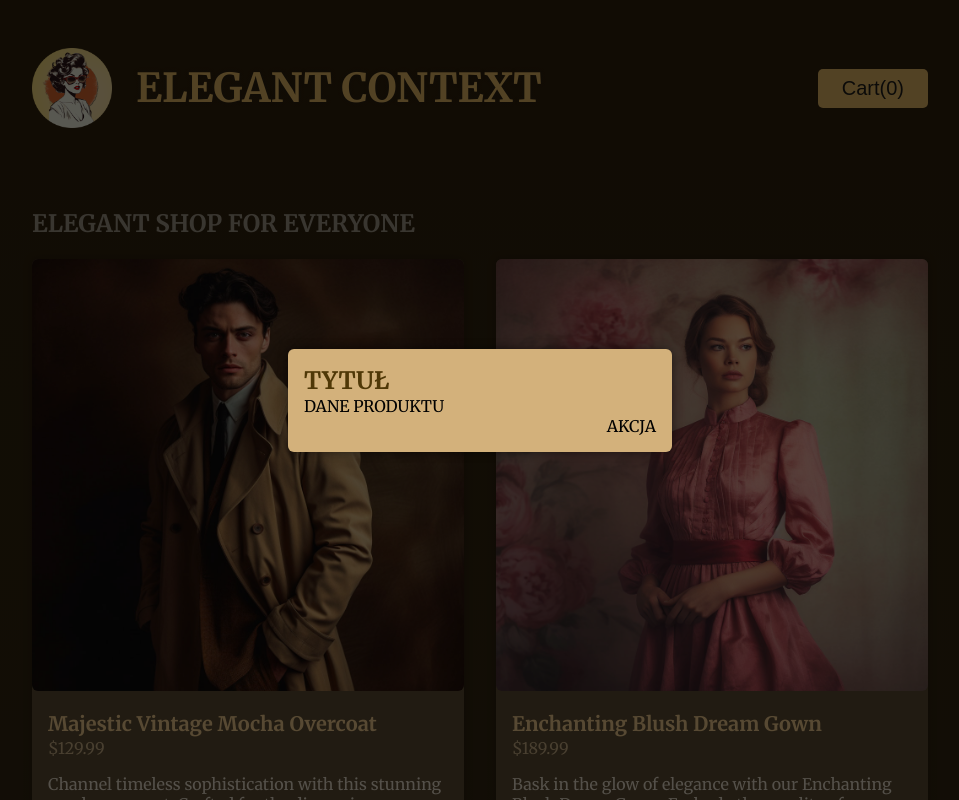
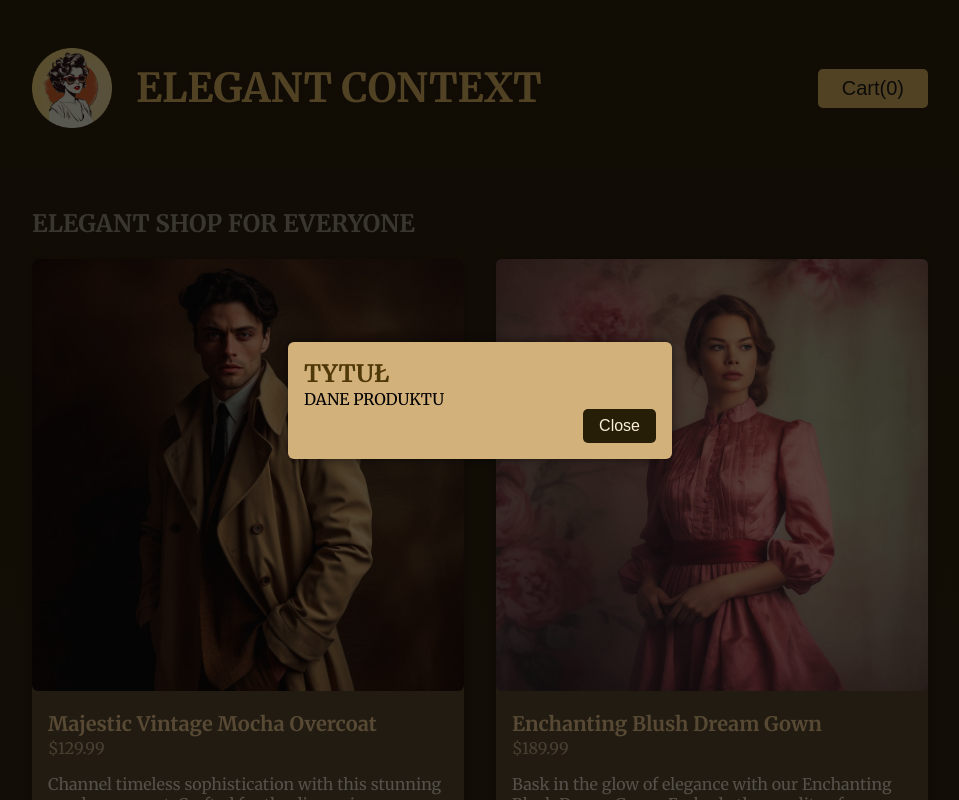
Before and after one commit to Kasia1781/shop_React-s_ContextAPI, a React (Vite) app: page / in a window 1280 px wide. Both pictures are taken after a click on the button "Cart(0)". Shown: the top 800 px of the page, without its empty margins (160-1119 px from the left). Built offline with nearby package versions, Linux system fonts and the light colour scheme.

Commit message:
added actions in Modal

```diff
--- a/src/components/Header.tsx
+++ b/src/components/Header.tsx
@@ -1,4 +1,4 @@
-import { useRef } from 'react';
+import { type ReactNode, useRef } from 'react';
 import Modal, { ModalHandle } from './Modal';
 
 type HeaderProps = {
@@ -15,9 +15,11 @@ export default function Header({ image }: HeaderProps) {
 		modal.current?.open();
 	}
 
+	const modalAction: ReactNode = <button>Close</button>;
+
 	return (
 		<>
-			<Modal ref={modal} />
+			<Modal ref={modal} actions={modalAction} />
 			<header id='main-header'>
 				<div id='main-title'>
 					<img {...image} />
--- a/src/components/Modal.tsx
+++ b/src/components/Modal.tsx
@@ -1,11 +1,12 @@
-import { forwardRef, useImperativeHandle, useRef } from 'react';
+import { forwardRef, type ReactNode, useImperativeHandle, useRef } from 'react';
 import { createPortal } from 'react-dom';
 
 export type ModalHandle = {
+	actions?: ReactNode;
 	open: () => void;
 };
 
-const Modal = forwardRef<ModalHandle>(function Modal(_, ref) {
+const Modal = forwardRef<ModalHandle>(function Modal({ actions }, ref) {
 	const dialog = useRef<HTMLDialogElement>(null);
 
 	useImperativeHandle(ref, () => {
@@ -23,7 +24,7 @@ const Modal = forwardRef<ModalHandle>(function Modal(_, ref) {
 			<h2>TYTUŁ</h2>
 			DANE PRODUKTU
 			<form method='dialog' id='modal-actions'>
-				AKCJA
+				{actions}
 			</form>
 		</dialog>,
 		document.getElementById('modal')!
```
